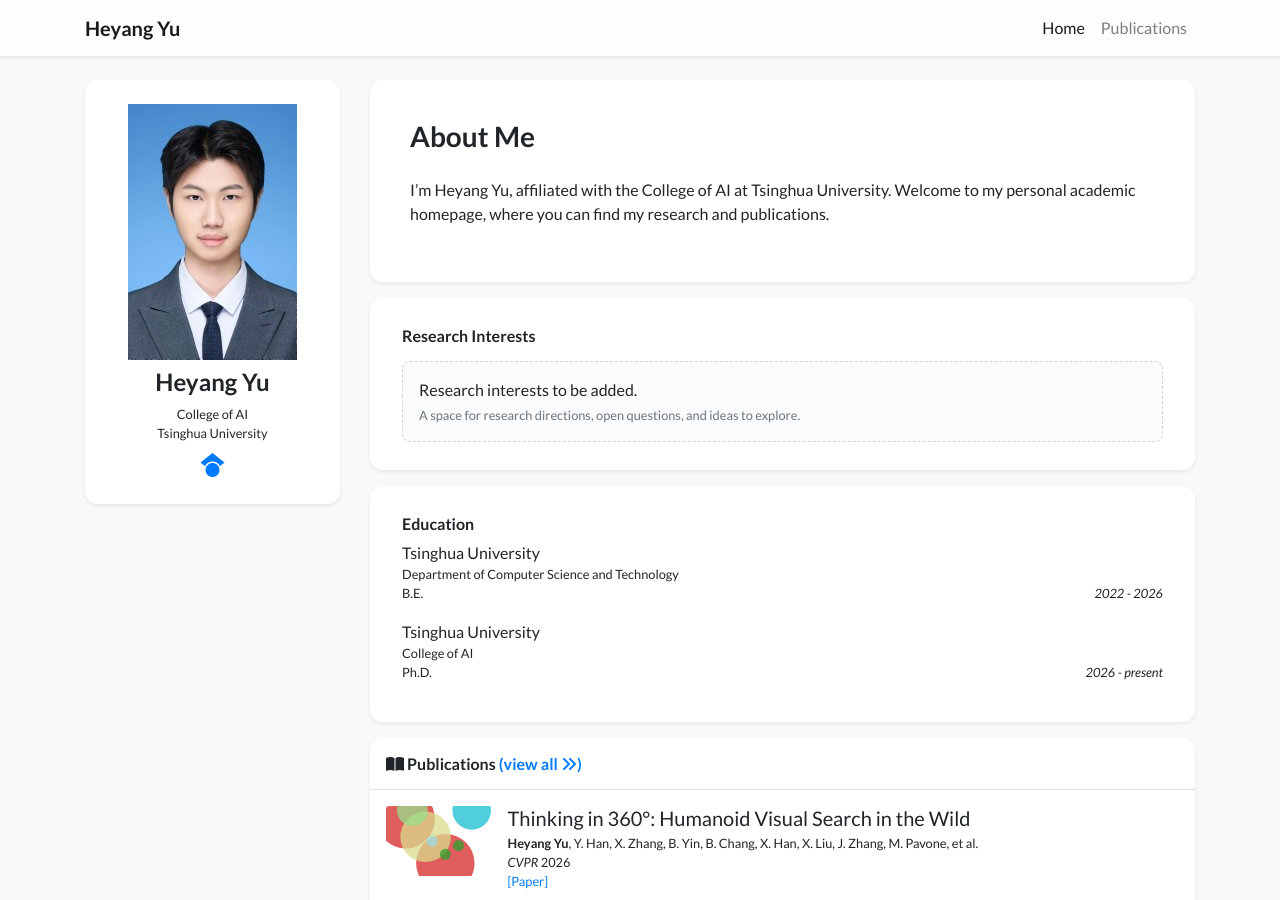
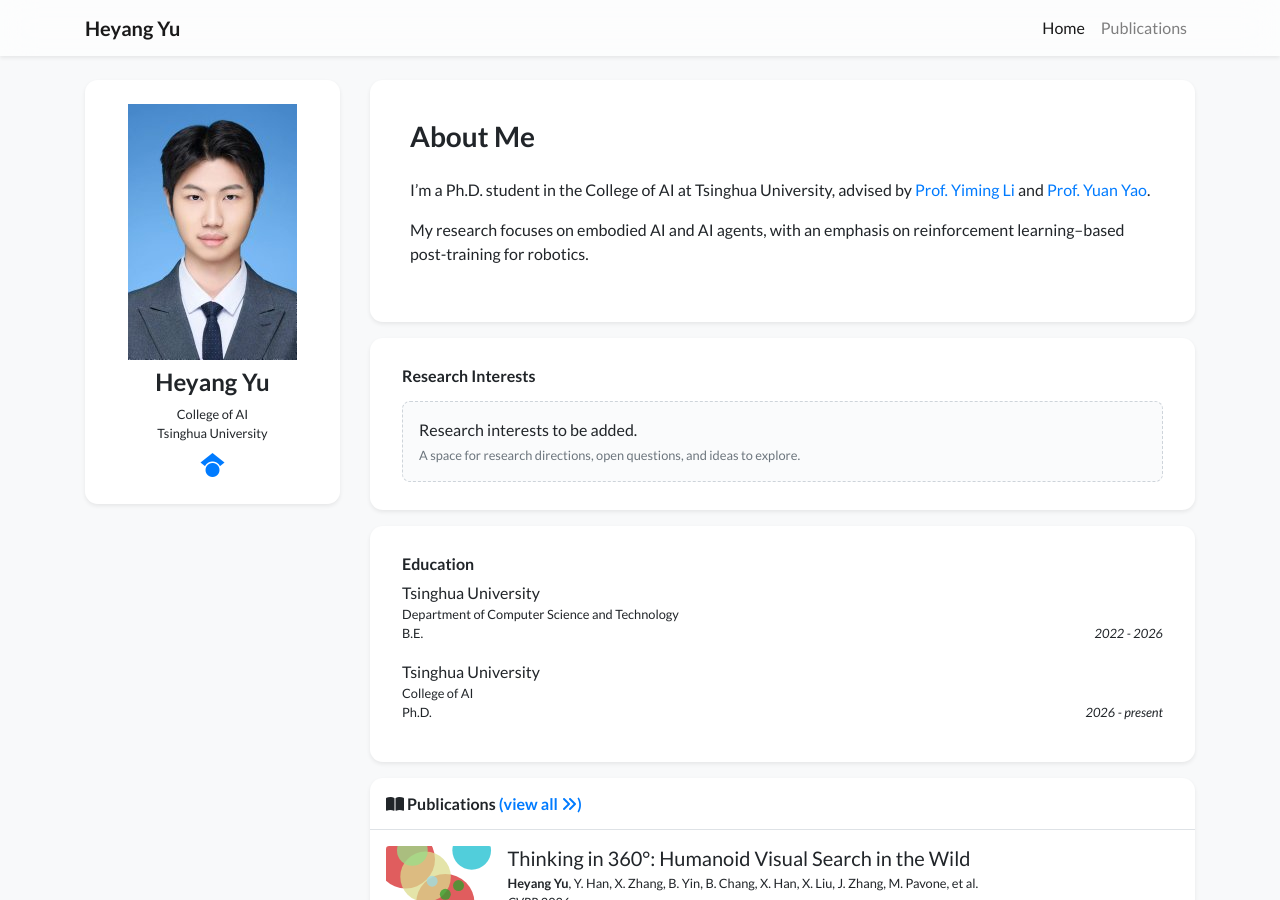
Before and after one commit to Tsuruko04/academic-homepage, a Jekyll site: the page built from index.html, in a window 1280 px wide and 900 px high. Built offline with Jekyll 4.4.1, drawn with Linux system fonts in a browser that asks for light colours; nearby versions of some CDN libraries; a style sheet for code colours, icons or effects is not loaded.

Commit message:
Refine short bio and link research advisers

```diff
--- a/_data/profile.yml
+++ b/_data/profile.yml
@@ -11,8 +11,11 @@
 gscholar: GVI6jVsAAAAJ
 short_bio_text_justify: false
 short_bio: >-
-  <p>I’m Heyang Yu, affiliated with the College of AI at Tsinghua University.
-  Welcome to my personal academic homepage, where you can find my research and publications.</p>
+  <p>I’m a Ph.D. student in the College of AI at Tsinghua University, advised by
+  <a href="https://yimingli-page.github.io/" target="_blank" rel="noopener noreferrer">Prof. Yiming Li</a>
+  and <a href="https://yaoyuanthu.github.io/" target="_blank" rel="noopener noreferrer">Prof. Yuan Yao</a>.</p>
+  <p>My research focuses on embodied AI and AI agents, with an emphasis on
+  reinforcement learning–based post-training for robotics.</p>
 portrait_url: /assets/images/photos/portrait.jpg
 portrait_caption: Heyang Yu
 
```
